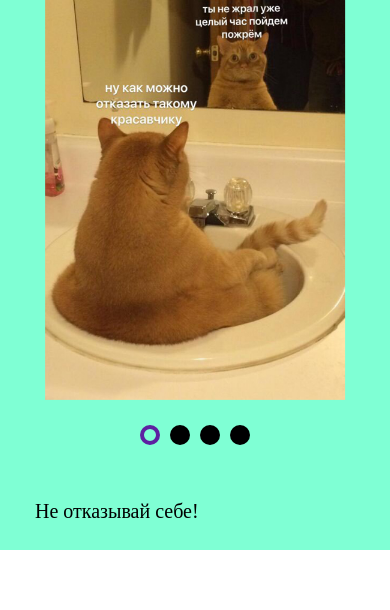
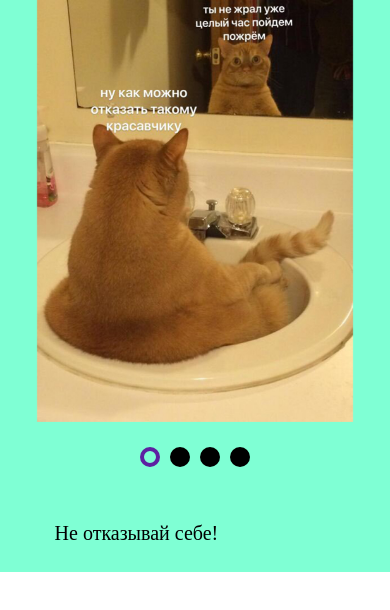
Before and after one commit to retrosexyal/cssMemSlider, a plain HTML site: page cssMemSlider/index.html in a window 390 px wide. Drawn offline with Linux system fonts and the light colour scheme.

Commit message:
feat: add vw and vh (Tue, May 17, 2022 06:46:24 PM)

```diff
--- a/cssMemSlider/style.css
+++ b/cssMemSlider/style.css
@@ -11,7 +11,7 @@ main{
 section{
     display: flex;
     flex-wrap: wrap;
-    max-width: 720px;
+    max-width: 50vw;
 }
 input{
     display: none;
@@ -57,8 +57,8 @@ div{
     margin: 5px;
 }
 figure{
-    width: 720px;
-    height: 620px;
+    width: 50vw;
+    height: 90vh;
     display: none;
     visibility: visible;
     opacity: 0;
@@ -128,8 +128,8 @@ img{
 
 @media (max-width: 720px) {
     figure{
-        width: 400px;
-        height: 400px;
+        width: 30vw;
+        height: 50vh;
     }
     p{
         order: 7;
@@ -149,6 +149,6 @@ img{
         margin-right: auto;
     }
     section{
-        max-width: 500px;
+        max-width: 90vw;
     }
 }
```
